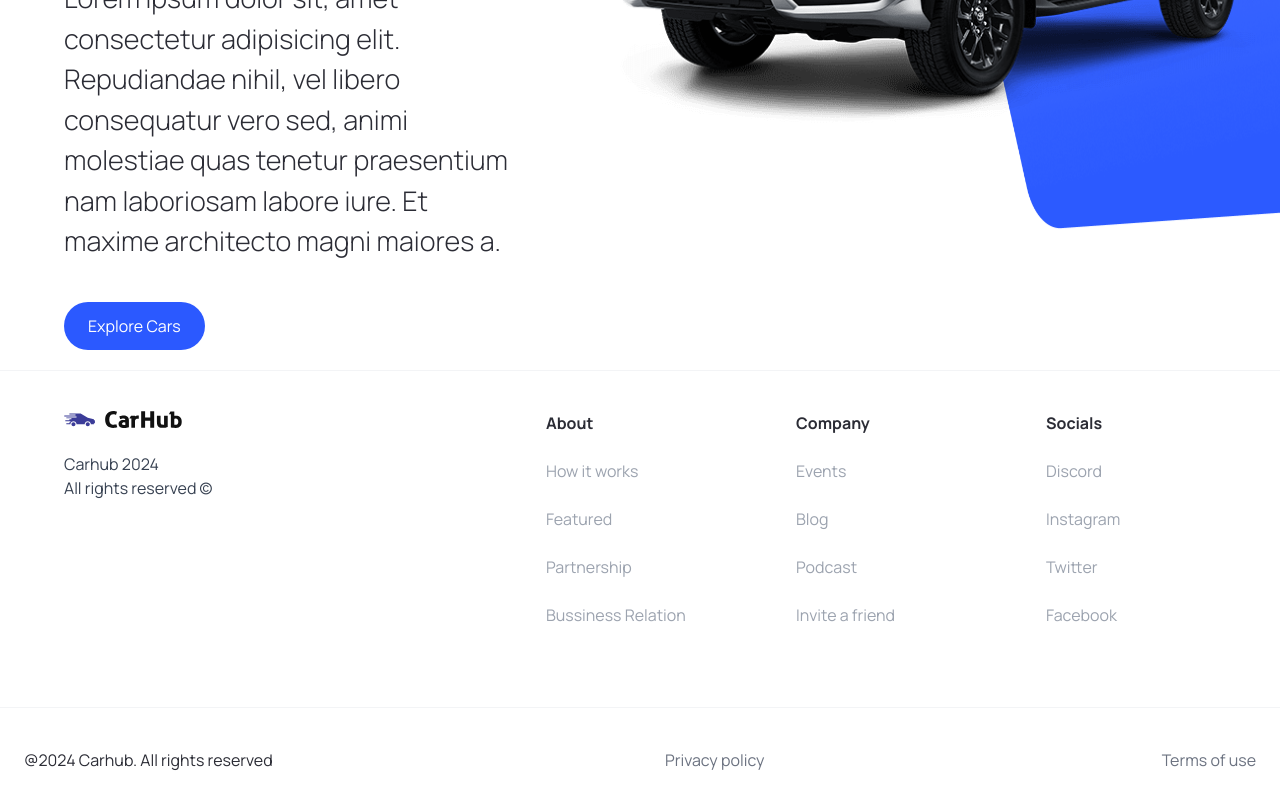
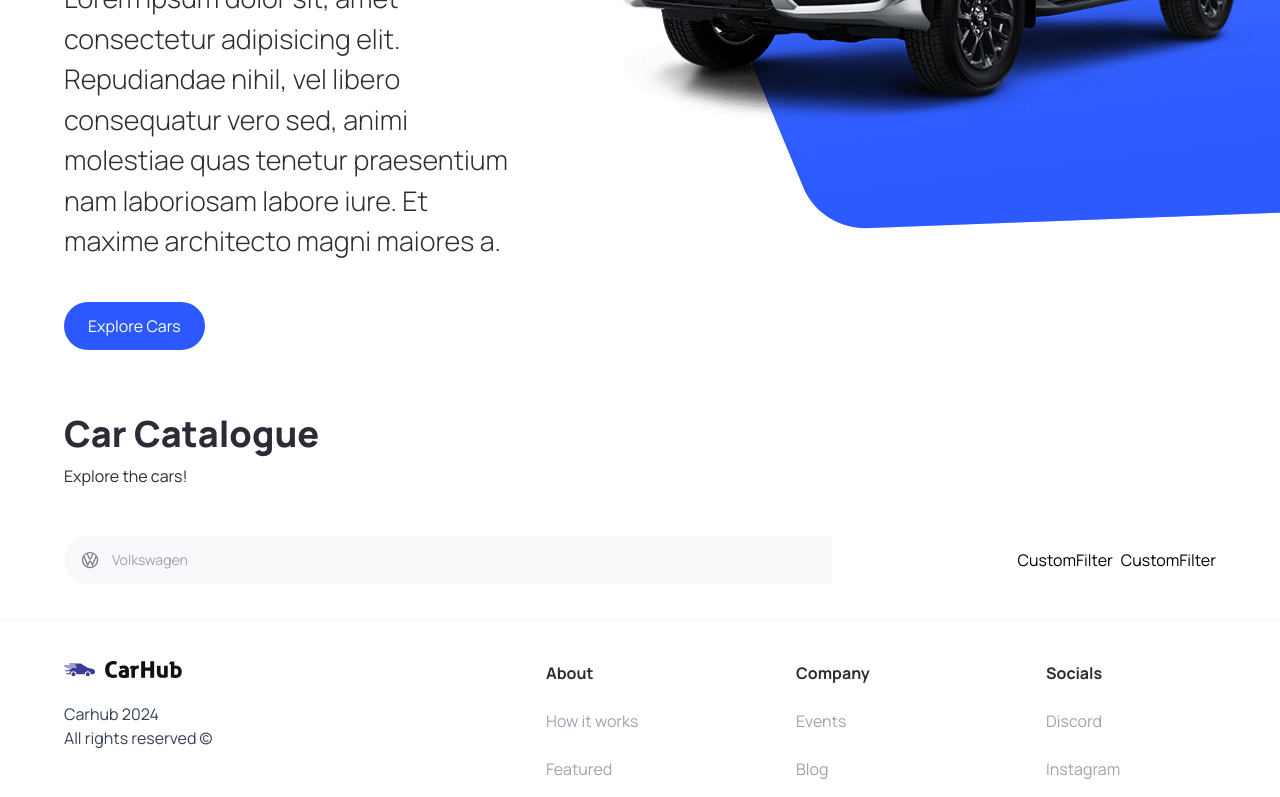
Before and after one commit to codeForMobile/cars-app, a Next.js app: page / in a window 1280 px wide. Shown: the part 474-1271 px from the top of the page. Built offline with nearby package versions, Linux system fonts and the light colour scheme.

Commit message:
implement searchbar, add headlessui comp

```diff
--- a/app/page.tsx
+++ b/app/page.tsx
@@ -1,10 +1,23 @@
-import Hero from '@/components/Hero'
+import { SearchBar, CustomFilter, Hero } from '@/components'
 import Image from 'next/image'
 
 export default function Home() {
-  return (
-    <main className="overflow-hidden">
-      <Hero />
-    </main>
-  )
+ return (
+  <main className="overflow-hidden">
+   <Hero />
+   <div className="mt-12 padding-x padding-y max-width" id="discover">
+    <div className="home__text-container">
+     <h1 className="text-4xl font-extrabold ">Car Catalogue</h1>
+     <p>Explore the cars!</p>
+    </div>
+    <div className="home__filters">
+     <SearchBar />
+     <div className="home__filter-container">
+      <CustomFilter title="fuel" />
+      <CustomFilter title="year" />
+     </div>
+    </div>
+   </div>
+  </main>
+ )
 }
--- /dev/null
+++ b/components/CustomFilter.tsx
@@ -0,0 +1,7 @@
+import React from 'react'
+
+const CustomFilter = () => {
+ return <div>CustomFilter</div>
+}
+
+export default CustomFilter
--- a/components/Hero.tsx
+++ b/components/Hero.tsx
@@ -5,30 +5,27 @@
 const Hero = () => {
  const handleScroll = () => {}
  return (
-    <div className='hero'>
-        <div className='flex-1 pt-36 padding-x'>
-            <h1 className='hero__title'>
-                Find, Book or Rent a car - quickly!
-            </h1>
-            <p className='hero__subtitle'>
-                Lorem ipsum dolor sit, amet consectetur adipisicing elit. Repudiandae nihil, vel libero consequatur vero sed, animi molestiae quas tenetur praesentium nam laboriosam labore iure. Et maxime architecto magni maiores a.
+  <div className="hero">
+   <div className="flex-1 pt-36 padding-x">
+    <h1 className="hero__title">Find, Book or Rent a car - quickly!</h1>
+    <p className="hero__subtitle">
+     Lorem ipsum dolor sit, amet consectetur adipisicing elit. Repudiandae
+     nihil, vel libero consequatur vero sed, animi molestiae quas tenetur
+     praesentium nam laboriosam labore iure. Et maxime architecto magni maiores
+     a.
     </p>
 
     <CustomButton
-                title='Explore Cars'
-                containerStyles='bg-primary-blue text-white rounded-full mt-10'
+     title="Explore Cars"
+     containerStyles="bg-primary-blue text-white rounded-full mt-10"
      handleClick={handleScroll}
     />
    </div>
-        <div className='hero__image-container'>
-            <div className='hero__image'>
-                <Image
-                    src='/hero.png'
-                    alt='hero'
-                    fill className='object-contain'
-                />
-                <div className='hero__image-overlay'/>
+   <div className="hero__image-container">
+    <div className="hero__image">
+     <Image src="/hero.png" alt="hero" fill className="object-contain" />
     </div>
+    <div className="hero__image-overlay" />
    </div>
   </div>
  )
--- /dev/null
+++ b/components/SearchBar.tsx
@@ -0,0 +1,20 @@
+'use client'
+import { useState } from 'react'
+import { SearchManufacturer } from './'
+
+const SearchBar = () => {
+ const [manufacturer, setManufacturer] = useState('')
+ const handleSearch = () => {}
+ return (
+  <form className="searchbar" onSubmit={handleSearch}>
+   <div className="searchbar__item">
+    <SearchManufacturer
+     manufacturer={manufacturer}
+     setManufacturer={setManufacturer}
+    />
+   </div>
+  </form>
+ )
+}
+
+export default SearchBar
--- /dev/null
+++ b/components/SearchManufacturer.tsx
@@ -0,0 +1,73 @@
+'use client'
+
+import Image from 'next/image'
+import { useState, Fragment } from 'react'
+import { Combobox, Transition } from '@headlessui/react'
+import { searchManufacturerProps } from '@/types'
+import { manufacturers } from '@/constants'
+import { isTemplateMiddle } from 'typescript'
+
+const SearchManufacturer = ({
+ manufacturer,
+ setManufacturer,
+}: searchManufacturerProps) => {
+ const [query, setQuery] = useState('')
+ const filterManufacturers =
+  query === ''
+   ? manufacturers
+   : manufacturers.filter((item) =>
+      item
+       .toLowerCase()
+       .replace(/\s+/g, '')
+       .includes(query.toLowerCase().replace(/\s+/g, ''))
+     )
+ return (
+  <div className="search-manufacturer">
+   <Combobox value={manufacturer} onChange={setManufacturer}>
+    <div className="relative w-full">
+     <Combobox.Button className="absolute top-[14px]">
+      <Image
+       src="/car-logo.svg"
+       width={20}
+       height={20}
+       className="ml-4"
+       alt="Car logo"
+      />
+     </Combobox.Button>
+     <Combobox.Input
+      className="search-manufacturer__input"
+      placeholder="Volkswagen"
+      displayValue={(item: string) => item}
+      onChange={(e) => setQuery(e.target.value)}
+     />
+
+     <Transition
+      as={Fragment}
+      leave="transition ease-in duration-100"
+      leaveFrom="opacity-100"
+      leaveTo="opacity-0"
+      afterLeave={() => setQuery('')}
+     >
+      <Combobox.Options>
+       {filterManufacturers.map((item) => (
+        <Combobox.Option
+         key={item}
+         className={({ active }) =>
+          `relative search-manufacturer__option ${
+           active ? 'bg-primary-blue text-white' : 'text-gray-900'
+          }`
+         }
+         value={item}
+        >
+         {item}
+        </Combobox.Option>
+       ))}
+      </Combobox.Options>
+     </Transition>
+    </div>
+   </Combobox>
+  </div>
+ )
+}
+
+export default SearchManufacturer
--- a/package.json
+++ b/package.json
@@ -9,6 +9,7 @@
     "lint": "next lint"
   },
   "dependencies": {
+    "@headlessui/react": "^1.7.18",
     "@types/node": "20.11.5",
     "@types/react": "18.2.48",
     "@types/react-dom": "18.2.18",
```
Also changed, not shown: components/index.ts (+10 -4 lines), types/index.ts (+10 -5 lines), 1 other file (tests, documents, lock files or other folders). Lines whose indentation alone changed are shown as unchanged.
